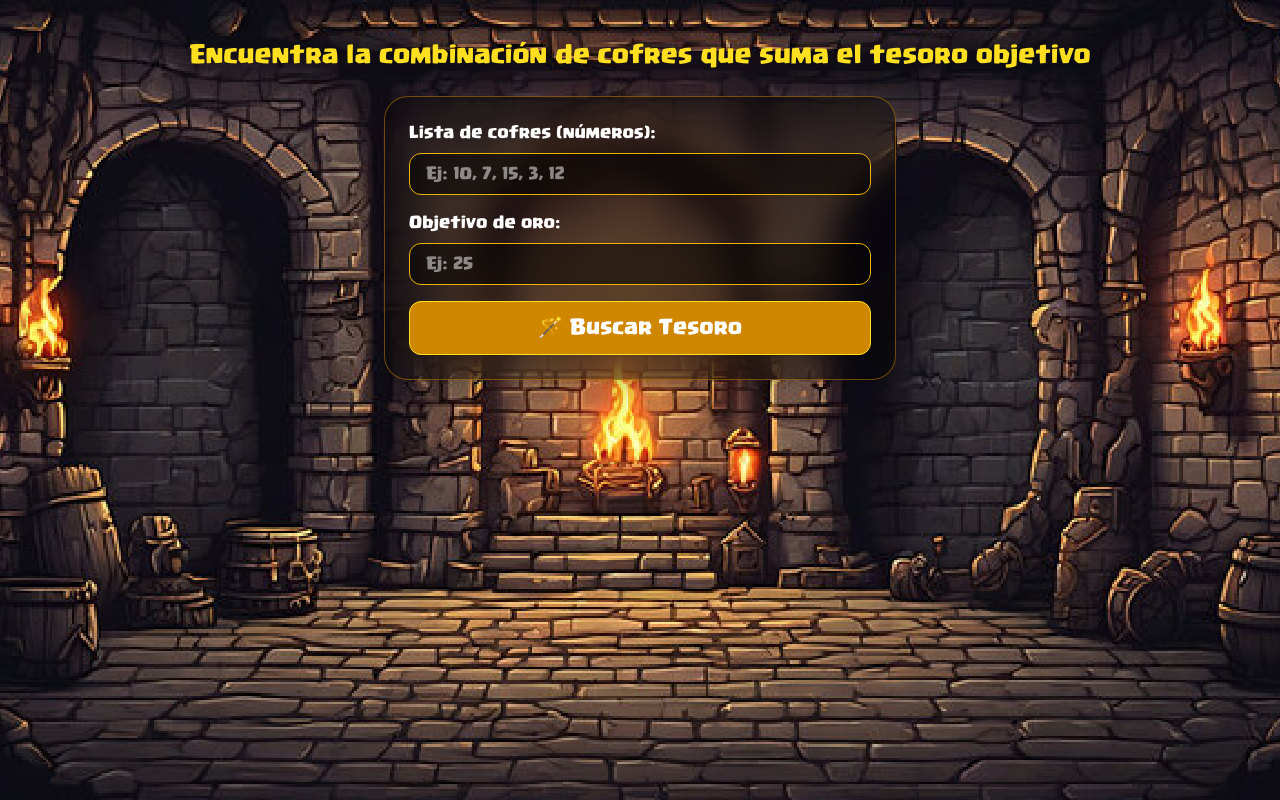
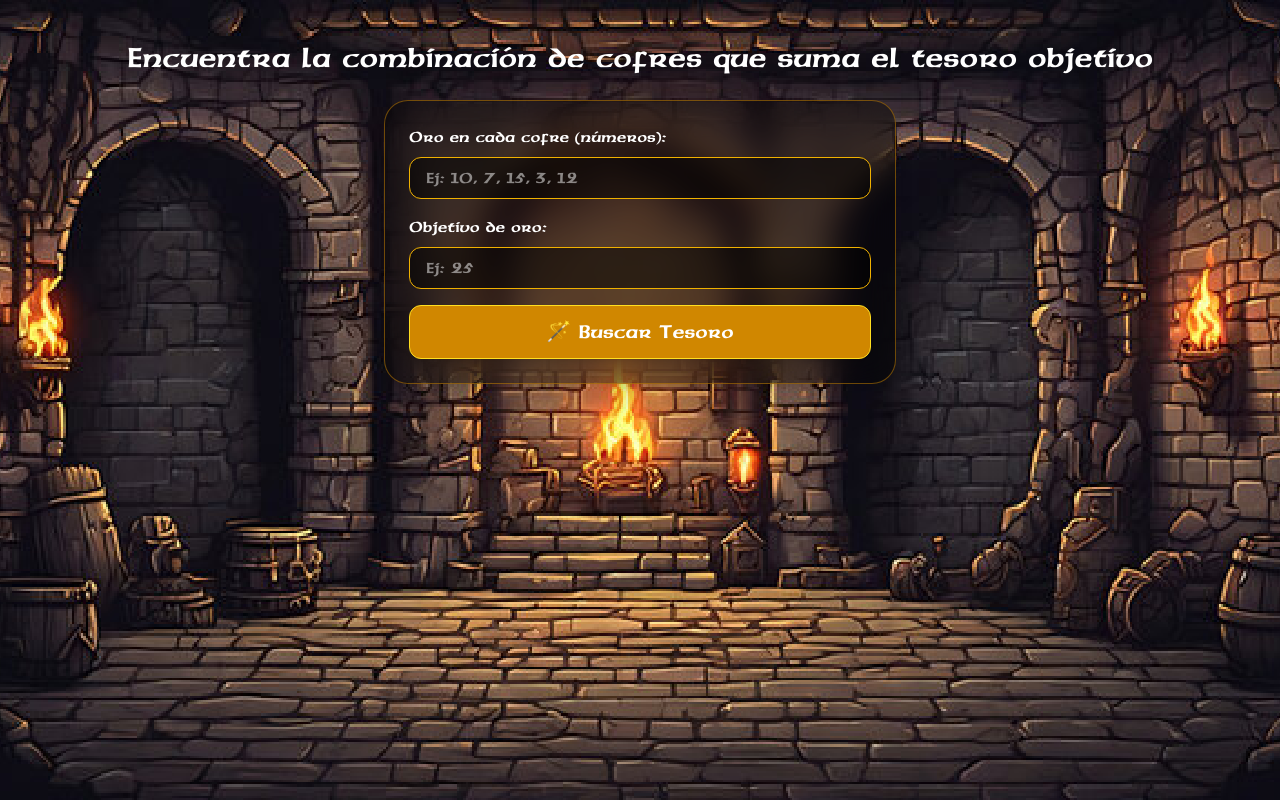
Before and after one commit to DanielCruzParedes/proyecto-analisis-de-algoritmos, a React (Vite) app in the folder front/: page /subset in a window 1280 px wide. Built offline with nearby package versions, Linux system fonts and the light colour scheme.

Commit message:
Agregada font de algoritmo 3

```diff
--- a/front/src/assets/subset/subset_sum_visual.tsx
+++ b/front/src/assets/subset/subset_sum_visual.tsx
@@ -93,27 +93,27 @@ export default function SubsetSumRPG() {
       }}
     >
       {/* Título */}
-      <h1 className="text-2xl font-clash drop-shadow-lg mb-6 text-yellow-300">
+      <h1 className="text-3xl font-rpg drop-shadow-lg mb-6 text-white-300">
         Encuentra la combinación de cofres que suma el tesoro objetivo
       </h1>
 
       {/* Entrada de datos */}
       <div className="bg-black/40 p-6 rounded-3xl border border-yellow-600/50 backdrop-blur-lg shadow-xl max-w-lg w-full mb-6">
-        <label className="block mb-2 font-clash">
-          Lista de cofres (números):
+        <label className="block mb-2 font-rpg">
+           Oro en cada cofre (números):
         </label>
         <input
           type="text"
-          className="w-full px-4 py-2 rounded-xl bg-black/50 border border-yellow-500 text-white font-clash mb-4"
+          className="w-full px-4 py-2 rounded-xl bg-black/50 border border-yellow-500 text-white font-rpg mb-4"
           placeholder="Ej: 10, 7, 15, 3, 12"
           value={arr}
           onChange={(e) => setArr(e.target.value)}
         />
 
-        <label className="block mb-2 font-clash">Objetivo de oro:</label>
+        <label className="block mb-2 font-rpg">Objetivo de oro:</label>
         <input
           type="number"
-          className="w-full px-4 py-2 rounded-xl bg-black/50 border border-yellow-500 text-white font-clash"
+          className="w-full px-4 py-2 rounded-xl bg-black/50 border border-yellow-500 text-white font-rpg"
           placeholder="Ej: 25"
           value={target}
           onChange={(e) => setTarget(Number(e.target.value))}
@@ -124,7 +124,7 @@ export default function SubsetSumRPG() {
           onClick={ejecutarSubsetSum}
           whileHover={{ scale: 1.05 }}
           whileTap={{ scale: 0.95 }}
-          className="mt-4 w-full py-3 bg-yellow-600 rounded-xl font-clash text-xl shadow-lg border border-yellow-300"
+          className="mt-4 w-full py-3 bg-yellow-600 rounded-xl font-rpg text-xl shadow-lg border border-yellow-300"
         >
           🪄 Buscar Tesoro
         </motion.button>
@@ -135,7 +135,7 @@ export default function SubsetSumRPG() {
         <motion.div
           initial={{ opacity: 0 }}
           animate={{ opacity: 1 }}
-          className="text-center text-yellow-300 font-clash text-2xl"
+          className="text-center text-yellow-300 font-rpg text-2xl"
         >
           <img
             src="/subset_assets/loading.gif"
@@ -172,7 +172,7 @@ export default function SubsetSumRPG() {
                   }}
                 ></div>
 
-                <p className="mt-2 font-clash text-lg">{num} gold</p>
+                <p className="mt-2 font-rpg text-lg">{num} de oro</p>
               </motion.div>
             );
           })}
@@ -183,21 +183,21 @@ export default function SubsetSumRPG() {
       {result && !loading && (
         <div className="mt-8 bg-black/40 p-6 rounded-3xl border border-yellow-500 backdrop-blur-lg max-w-lg text-center">
           {result.result ? (
-            <h2 className="text-3xl text-yellow-300 font-clash">
+            <h2 className="text-3xl text-yellow-300 font-rpg">
               🎉 ¡Tesoro Encontrado! 🎉
             </h2>
           ) : (
-            <h2 className="text-3xl text-red-400 font-clash">
+            <h2 className="text-3xl text-red-400 font-rpg">
               ❌ No existe combinación exacta
             </h2>
           )}
 
-          <p className="text-lg mt-2 font-clash">
+          <p className="text-lg mt-2 font-rpg">
             Tiempo de ejecución: {result.execution_time.toFixed(6)}s
           </p>
 
           {result.subset.length > 0 && (
-            <p className="text-xl mt-3 font-clash text-yellow-300">
+            <p className="text-xl mt-3 font-rpg text-yellow-300">
               Subset ganador: {result.subset.join(", ")}
             </p>
           )}
--- a/front/src/index.css
+++ b/front/src/index.css
@@ -1,6 +1,13 @@
 @font-face {
   font-family: "clash";
   src: url("/fonts/Clash_Regular.otf") format("opentype");
+  font-weight: normal;
+  font-style: normal;
+}
+
+@font-face {
+  font-family: "rpg";
+  src: url("/fonts/Rpg_Regular.ttf") format("truetype");
   font-weight: normal;
   font-style: normal;
 }
@@ -10,3 +17,7 @@
 .font-clash {
   font-family: "clash", sans-serif;
 }
+
+.font-rpg {
+  font-family: "rpg", sans-serif;
+}
--- a/front/tailwind.config.js
+++ b/front/tailwind.config.js
@@ -5,6 +5,7 @@ export default {
     extend: {
       fontFamily: {
         clash: ["clash", "sans-serif"],
+        rpg: ["rpg", "sans-serif"]
       },
     },
   },
```
Also changed, not shown: front/public/fonts/Rpg_Regular.ttf (added).
